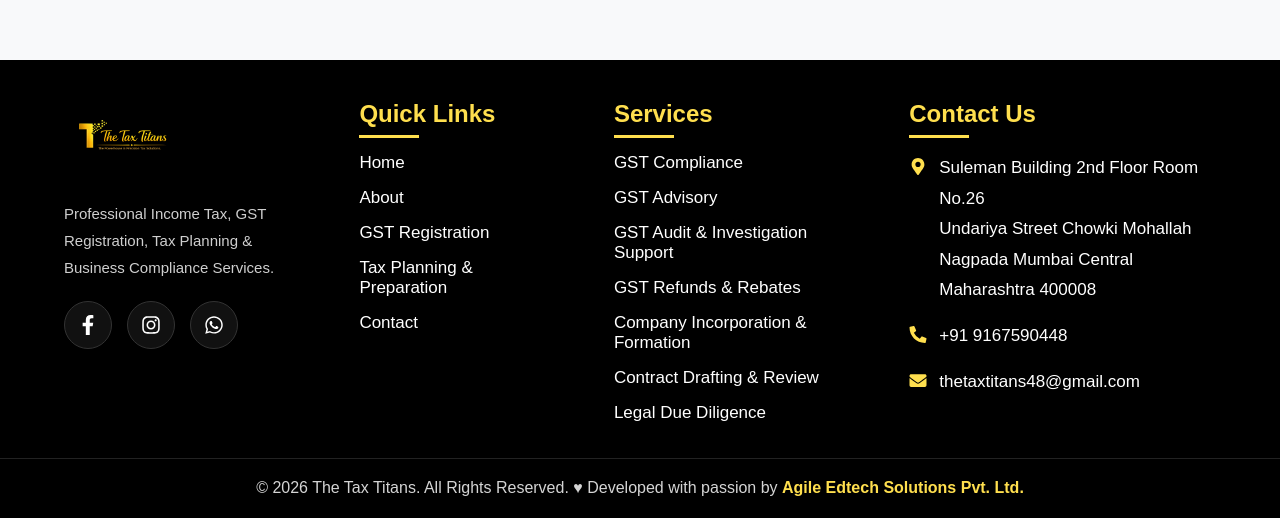
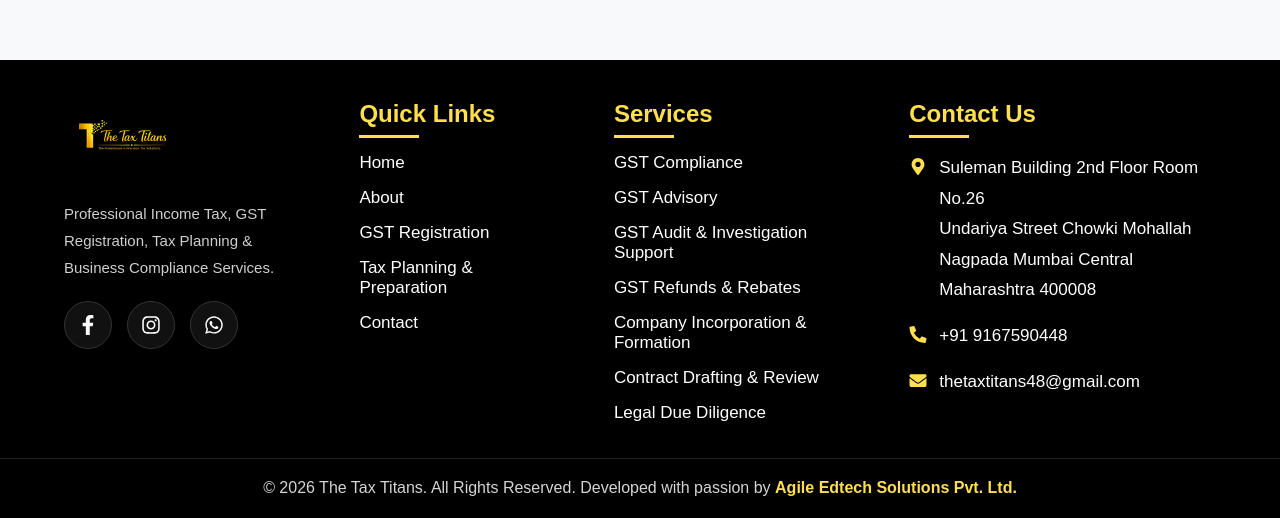
Before and after one commit to nikku4kumawat/The-Tax-Titans, a React (Vite) app: page /quarterly-accounting in a window 1280 px wide. Shown: the part 880-1398 px from the top of the page. Built offline with nearby package versions, Linux system fonts and the light colour scheme.

Commit message:
Updated website

```diff
--- a/src/components/Footer/Footer.jsx
+++ b/src/components/Footer/Footer.jsx
@@ -162,7 +162,7 @@ const Footer = () => {
         © 2026 Taxosure. All rights reserved.
       </div> */}
       <div className="footer-bottom">
-  © 2026 The Tax Titans. All Rights Reserved. ♥
+  © 2026 The Tax Titans. All Rights Reserved.
   Developed with passion by{" "}
   <a
     href="https://agilesolutions.co.in/"
```
